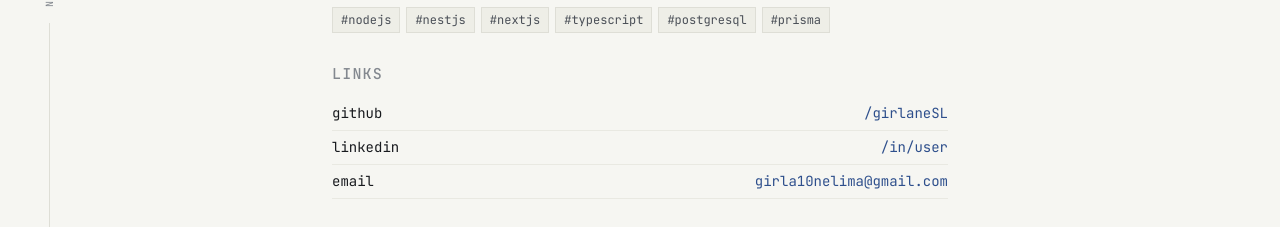
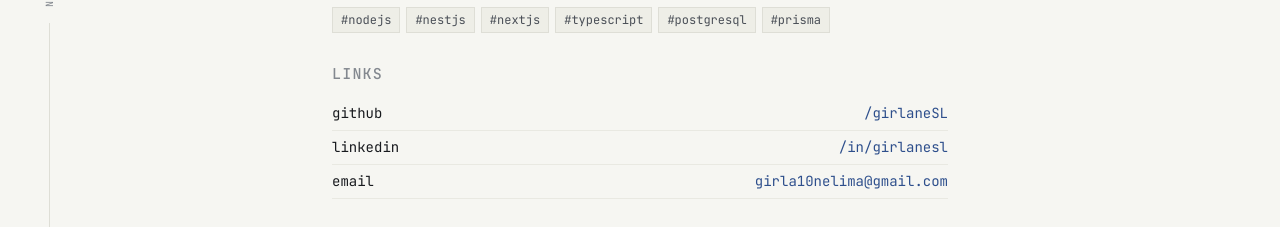
Before and after one commit to GirlaneSL/code-journal, a Next.js app in the folder apps/web/: page /about in a window 1280 px wide. Shown: the part 363-590 px from the top of the page. Built offline with nearby package versions, Linux system fonts and the light colour scheme.

Commit message:
chore: replace LinkedIn placeholder with profile link

```diff
--- a/apps/web/app/about/page.tsx
+++ b/apps/web/app/about/page.tsx
@@ -42,11 +42,11 @@ const page = () => {
                             <span className="list-item">linkedin</span>
                             <a
                                 className="link-item"
-                                href="https://www.linkedin.com/in/seu-usuario"
+                                href="https://www.linkedin.com/in/girlanesl/"
                                 target="_blank"
                                 rel="noopener noreferrer"
                             >
-                                /in/user
+                                /in/girlanesl
                             </a>
                         </li>
 
```
